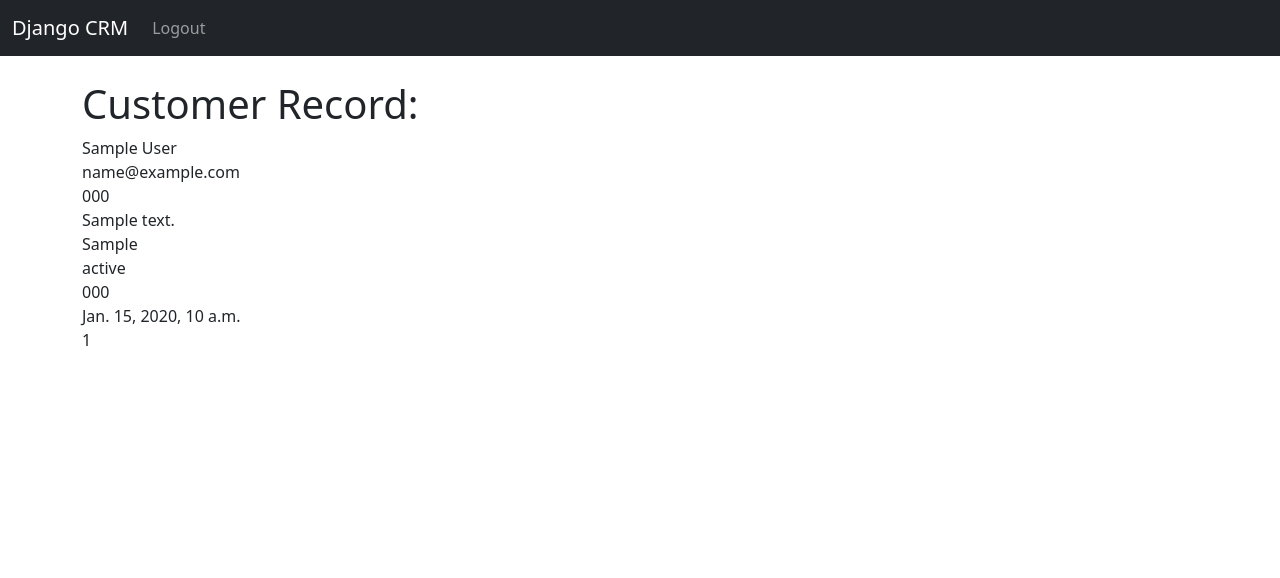
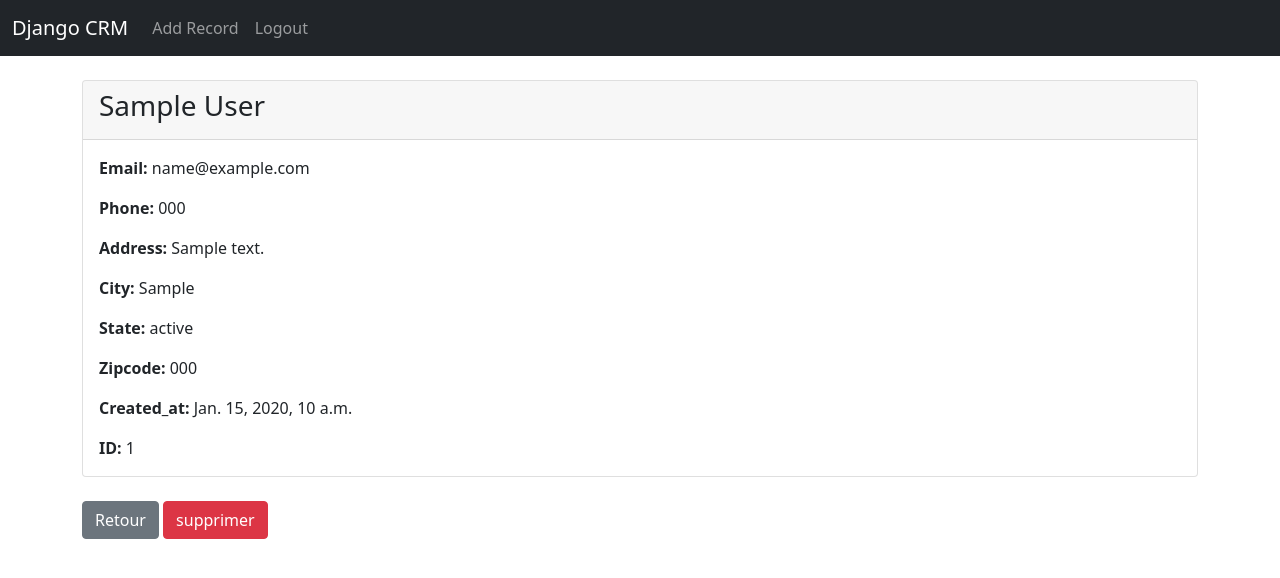
Before and after one commit to coumbasira/DjangoCRM, a Django app: page /record/1 in a window 1280 px wide. Shown: the top 578 px of the page. Run offline with Django 4.2, Linux system fonts and the light colour scheme; a user stored in the database is signed in; tables that the repository leaves empty hold one stand-in row (values such as "Sample post").

Commit message:
ajouter supprimer

```diff
--- a/website/templates/navbar.html
+++ b/website/templates/navbar.html
@@ -7,6 +7,9 @@
       <div class="collapse navbar-collapse" id="navbarSupportedContent">
         <ul class="navbar-nav me-auto mb-2 mb-lg-0">
           {% if user.is_authenticated%}
+          <li class="nav-item">
+            <a class="nav-link" href="{% url 'add_record' %}">Add Record</a>
+          </li>
 
           <li class="nav-item">
             <a class="nav-link" href="{% url 'logout' %}">Logout</a>
--- a/website/templates/record.html
+++ b/website/templates/record.html
@@ -1,18 +1,29 @@
 {% extends 'base.html'%}
 {% block content%}
-<h1>Customer Record:</h1>
 
 
-    {{ customer_record.first_name}}
-    {{ customer_record.last_name}} <br/>
-    {{ customer_record.email}}<br/>
-    {{ customer_record.phone}}<br/>
-    {{ customer_record.address}}<br/>
-    {{ customer_record.city}}<br/>
-    {{ customer_record.state}}<br/>
-    {{ customer_record.zipcode}}<br/>
-    {{ customer_record.created_at}}<br/>
-    {{ customer_record.id}}<br/>
+<div class="card">
+    <div class="card-header">
+       <h3> {{ customer_record.first_name}}
+        {{ customer_record.last_name}} </h3>
+    </div>
+    <div class="card-body">
+      <p class="card-text"> <strong>Email: </strong> {{ customer_record.email}}</P>
+      <p class="card-text"><strong>Phone: </strong> {{ customer_record.phone}}</p>
+      <p class="card-text"> <strong>Address: </strong> {{ customer_record.address}} </p>
+      <p class="card-text"><strong>City: </strong> {{ customer_record.city}}</p>
+      <p class="card-text"><strong>State: </strong> {{ customer_record.state}}</p>
+      <p class="card-text"><strong>Zipcode: </strong> {{ customer_record.zipcode}}</p>
+      <p class="card-text"><strong>Created_at: </strong> {{ customer_record.created_at}}</p>
+      <p class="card-text"><strong>ID: </strong> {{ customer_record.id}}</p>
+
+    </div>
+  </div>
+  <br>
+<a href="{% url 'home' %}" class="btn btn-secondary">Retour</a>
+<a href="{% url 'delete_record' customer_record.id %}" class="btn btn-danger">supprimer</a>
+
+
 
 
 {% endblock %}
--- a/website/urls.py
+++ b/website/urls.py
@@ -7,5 +7,7 @@ urlpatterns = [
     path('logout/', views.logout_user, name='logout'),
     path('register/', views.register_user, name='register'),
     path('record/<int:pk>', views.customer_record, name='record'),
+    path('delete_record/<int:pk>', views.delete_record, name='delete_record'),
+    path('add_record/', views.add_record, name='add_record'),
 
 ]
--- a/website/views.py
+++ b/website/views.py
@@ -1,7 +1,7 @@
 from django.shortcuts import render, redirect
 from django.contrib.auth import authenticate, login, logout
 from django.contrib import messages
-from .forms import SignUpForm
+from .forms import SignUpForm, AddRecordForm
 from .models import Record
 
 
@@ -54,3 +54,26 @@ def customer_record(request, pk):
     else:
         messages.success(request, "vous devez être connecté pour voir cette page!")
         return redirect('home')
+def delete_record(request, pk):
+    if request.user.is_authenticated:
+        delete_it = Record.objects.get(id=pk)
+        delete_it.delete()
+        messages.success(request, "supprimer avec succès!")
+        return redirect('home')
+    else:
+        messages.success(request, "Vous devez être connecté!")
+        return redirect('home')
+
+def add_record(request):
+    form = AddRecordForm(request.POST or None)
+    if request.user.is_authenticated:
+        if request.method == "POST":
+           if form.is_valid():
+               add_record = form.save()
+               messages.success(request, "enregistrement ajouté!")
+               return redirect('home')
+        return render(request, 'add_record.html', {'form':form})
+
+    else:
+        messages.success(request, "Vous devez être connecté!")
+        return redirect('home')
```
Also changed, not shown: website/forms.py (+15 -0 lines), website/templates/add_record.html (added, +17 -0 lines).
